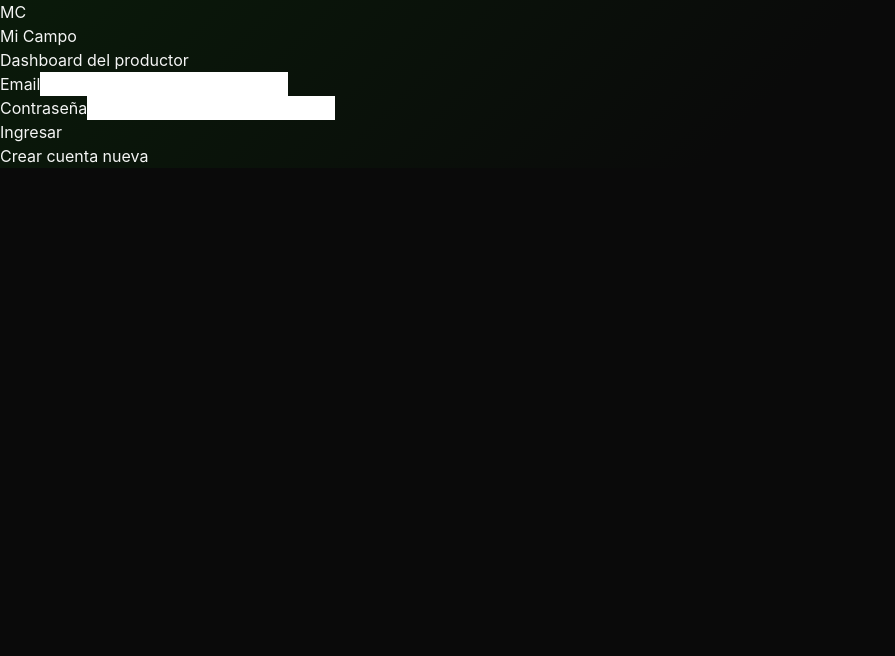
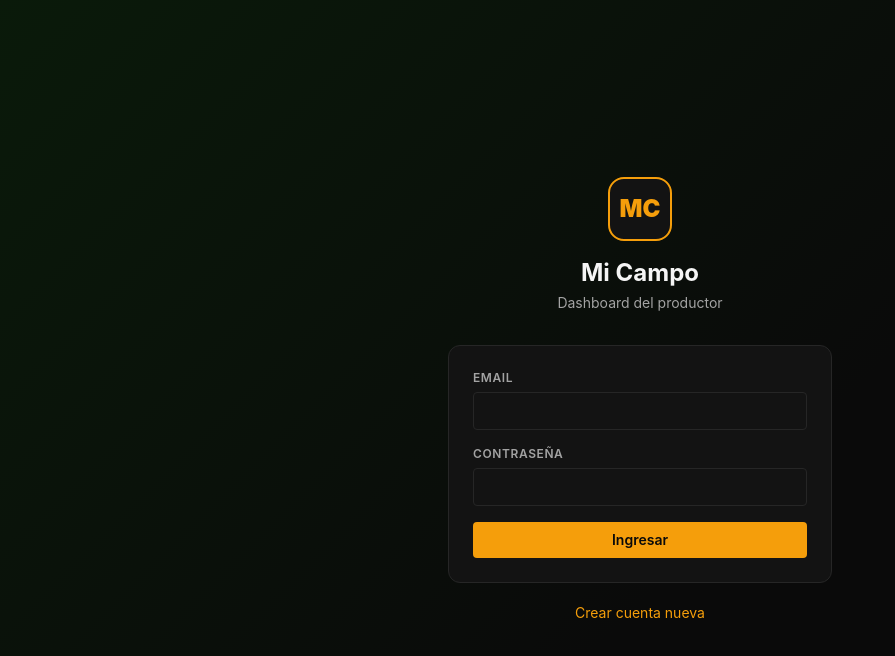
Before and after one commit to agrogestionpro28-creator/productor-ing, a Next.js app: page /login in a window 1280 px wide. Shown: the top 656 px of the page, without its empty margins (0-895 px from the left). Built offline with nearby package versions, Linux system fonts and the light colour scheme.

Commit message:
feat: initial scaffold

```diff
--- /dev/null
+++ b/tailwind.config.ts
@@ -0,0 +1,24 @@
+import type { Config } from 'tailwindcss';
+
+const config: Config = {
+  content: ['./src/**/*.{ts,tsx}'],
+  theme: {
+    extend: {
+      colors: {
+        base: { DEFAULT: '#0a0a0a', 2: '#111', 3: '#131313', 4: '#1a1a1a', 5: '#262626', 6: '#333' },
+        ochre: { DEFAULT: '#f59e0b', dark: '#d97706', light: '#fcd34d', tint: 'rgba(245,158,11,0.1)' },
+        afa:   { DEFAULT: '#2EAA6E', dark: '#1d7a4d', light: '#4dc88a', tint: 'rgba(46,170,110,0.12)' },
+        // Colores por módulo
+        grain:  { DEFAULT: '#f59e0b', tint: 'rgba(245,158,11,0.1)' },   // dorado — granos
+        input:  { DEFAULT: '#818cf8', tint: 'rgba(129,140,248,0.1)' },  // violeta — insumos
+        fuel:   { DEFAULT: '#f87171', tint: 'rgba(248,113,113,0.1)' },  // rojo — combustible
+        money:  { DEFAULT: '#34d399', tint: 'rgba(52,211,153,0.1)' },   // verde esmeralda — finanzas
+        hi: '#f5f5f5', mid: '#a3a3a3', lo: '#525252',
+      },
+      fontFamily: { sans: ['Inter', 'system-ui', 'sans-serif'] },
+      borderRadius: { card: '12px' },
+    },
+  },
+  plugins: [],
+};
+export default config;
```
